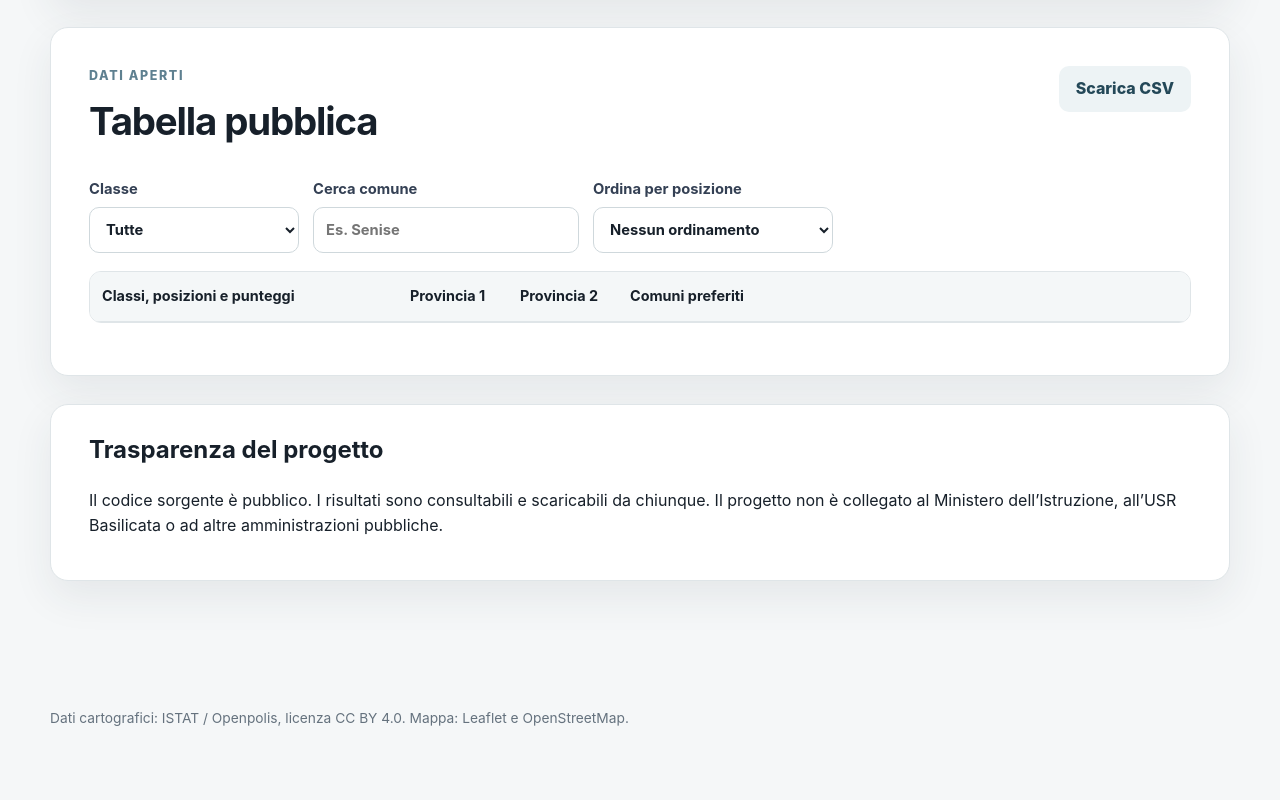
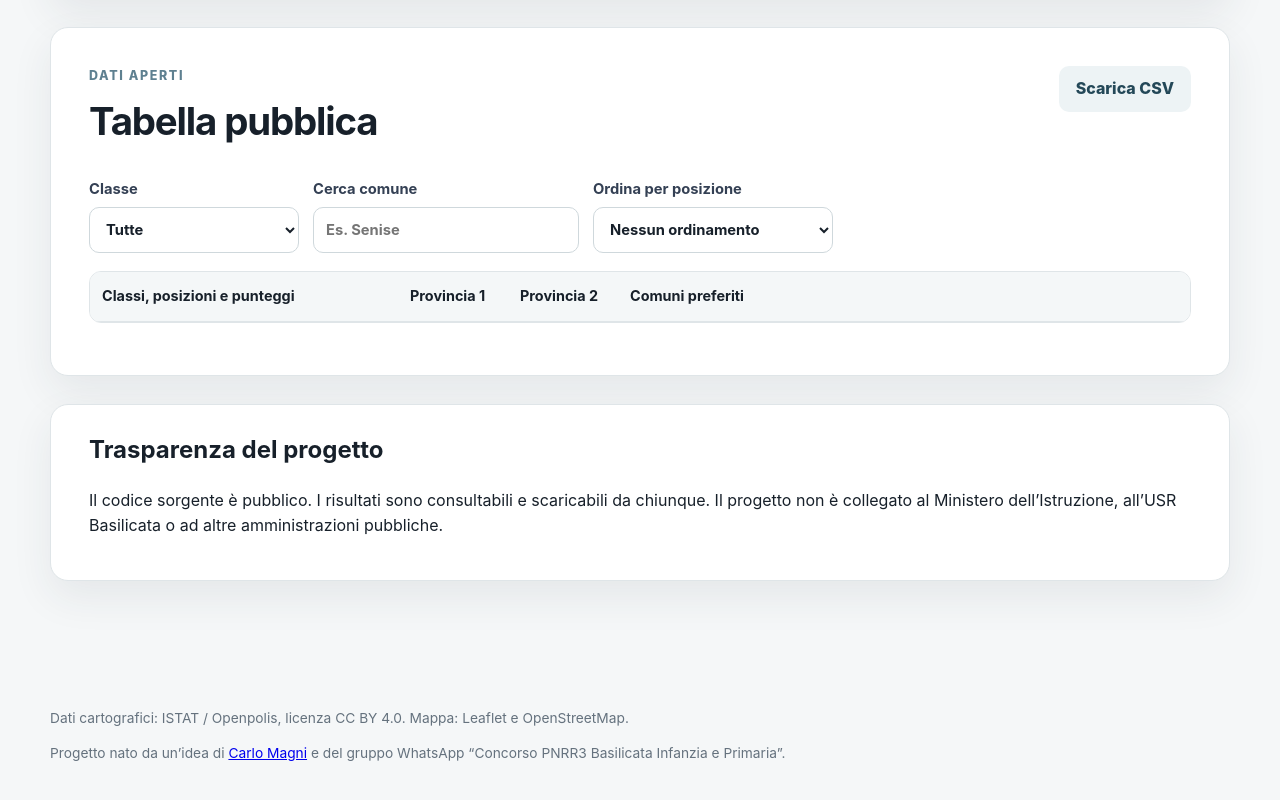
Before and after one commit to carlomag79/pnrr3-basilicata, a plain HTML site: page index.html in a window 1280 px wide. Shown: the part 2359-3159 px from the top of the page. Drawn offline with nearby package versions, Linux system fonts and the light colour scheme; no server answers.

Commit message:
Update index.html

```diff
--- a/index.html
+++ b/index.html
@@ -190,6 +190,8 @@
   <footer>
     <div class="container">
       <p>Dati cartografici: ISTAT / Openpolis, licenza CC BY 4.0. Mappa: Leaflet e OpenStreetMap.</p>
+      <p class="project-credit"> Progetto nato da un’idea di <a href="https://carlomagni.it" target="_blank" rel="noopener noreferrer">Carlo Magni</a>
+  e del gruppo WhatsApp “Concorso PNRR3 Basilicata Infanzia e Primaria”.</p>
     </div>
   </footer>
 
```
